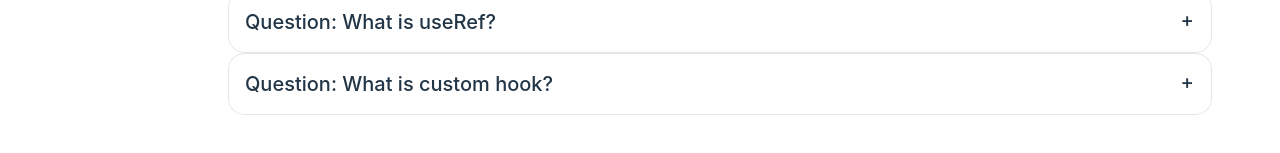
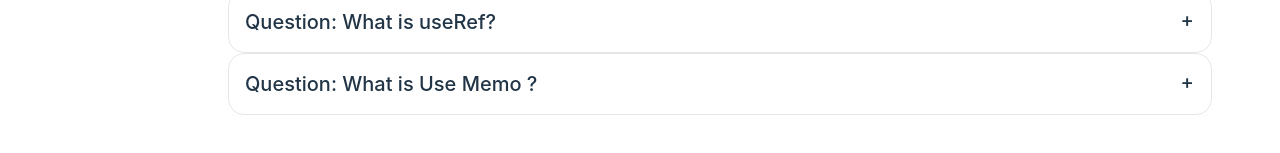
Before and after one commit to Shalahuddin360/BD-Jobs-Task09, a React (Vite) app: page /blog in a window 1280 px wide. Shown: the part 221-374 px from the top of the page. Built offline with nearby package versions, Linux system fonts and the light colour scheme.

Commit message:
11th commit section BD Jobs website full code checking and show all button added on homepage

```diff
--- a/src/components/Blogs/Blogs.jsx
+++ b/src/components/Blogs/Blogs.jsx
@@ -40,7 +40,7 @@ const Blogs = () => {
         <div tabIndex={0} className="collapse collapse-plus border border-base-300 bg-base-100 rounded-box">
 
         <div className="collapse-title text-xl font-medium">
-        <h2>Question: What is custom hook?</h2>
+        <h2>Question: What is Use Memo ?</h2>
         </div>
 
         <div className="collapse-content">
--- a/src/components/ReviewJob/ReviewJob.jsx
+++ b/src/components/ReviewJob/ReviewJob.jsx
@@ -3,6 +3,7 @@ import './ReviewJob.css'
 import { FontAwesomeIcon } from '@fortawesome/react-fontawesome'
 import { faLocationDot } from '@fortawesome/free-solid-svg-icons'
 import { faDollarSign } from '@fortawesome/free-solid-svg-icons'
+import { Link } from 'react-router-dom';
 
 
 const ReviewJob = ({getJob}) => {
@@ -23,7 +24,7 @@ const{logo , companyName, remoteOrOnsite,fullTimeOrPartTime ,location , salary ,
                 <p>  <FontAwesomeIcon className='dollar-icon' icon={faDollarSign} /> {salary}</p>
               </div>
            </div>
-           <button className='btn-details'>View Details</button>
+           <Link to="/" className='btn-details flex justify-center items-center'>View Details</Link>
         </div>
     );
 };
```
Also changed, not shown: 1 other file (tests, documents, lock files or other folders).
